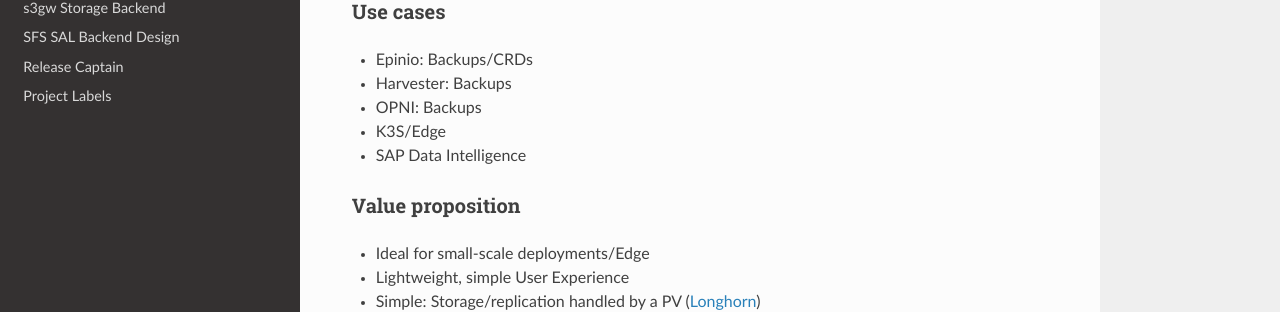
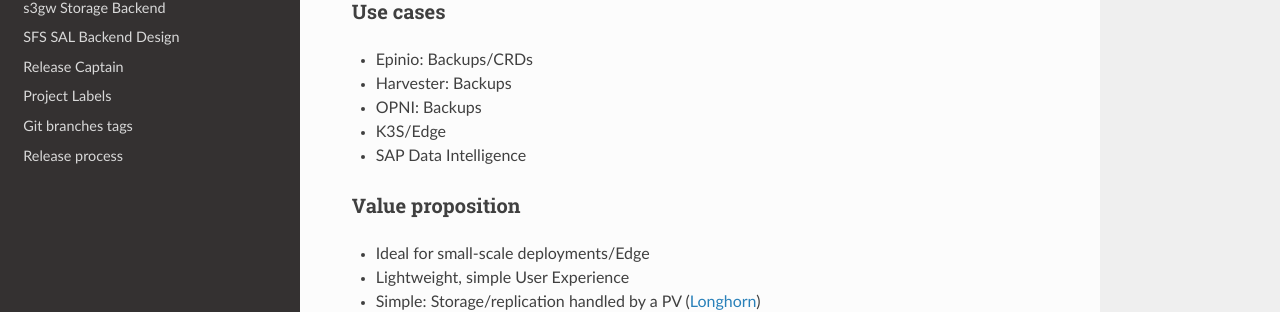
Before and after one commit to s3gw-tech/s3gw, an MkDocs documentation site: the page built from docs/index.md, in a window 1280 px wide and 1323 px high. Shown: the part 808-1120 px from the top of the window. Built offline with MkDocs 1.6.1, drawn with Linux system fonts in a browser that asks for light colours; nearby versions of some CDN libraries.

Commit message:
Add last ADRs to menu in docs
Signed-off-by: Jesus Herman-Marina <jherman@suse.com>

```diff
--- a/mkdocs.yml
+++ b/mkdocs.yml
@@ -31,3 +31,5 @@
       - SFS SAL Backend Design: "decisions/0003-sfs.md"
       - Release Captain: "decisions/0004-release-captain.md"
       - Project Labels: "decisions/0005-project-labels.md"
+      - Git branches tags: "decisions/0006-git-branches-tags.md"
+      - Release process: "decisions/0007-release-process.md"
```
